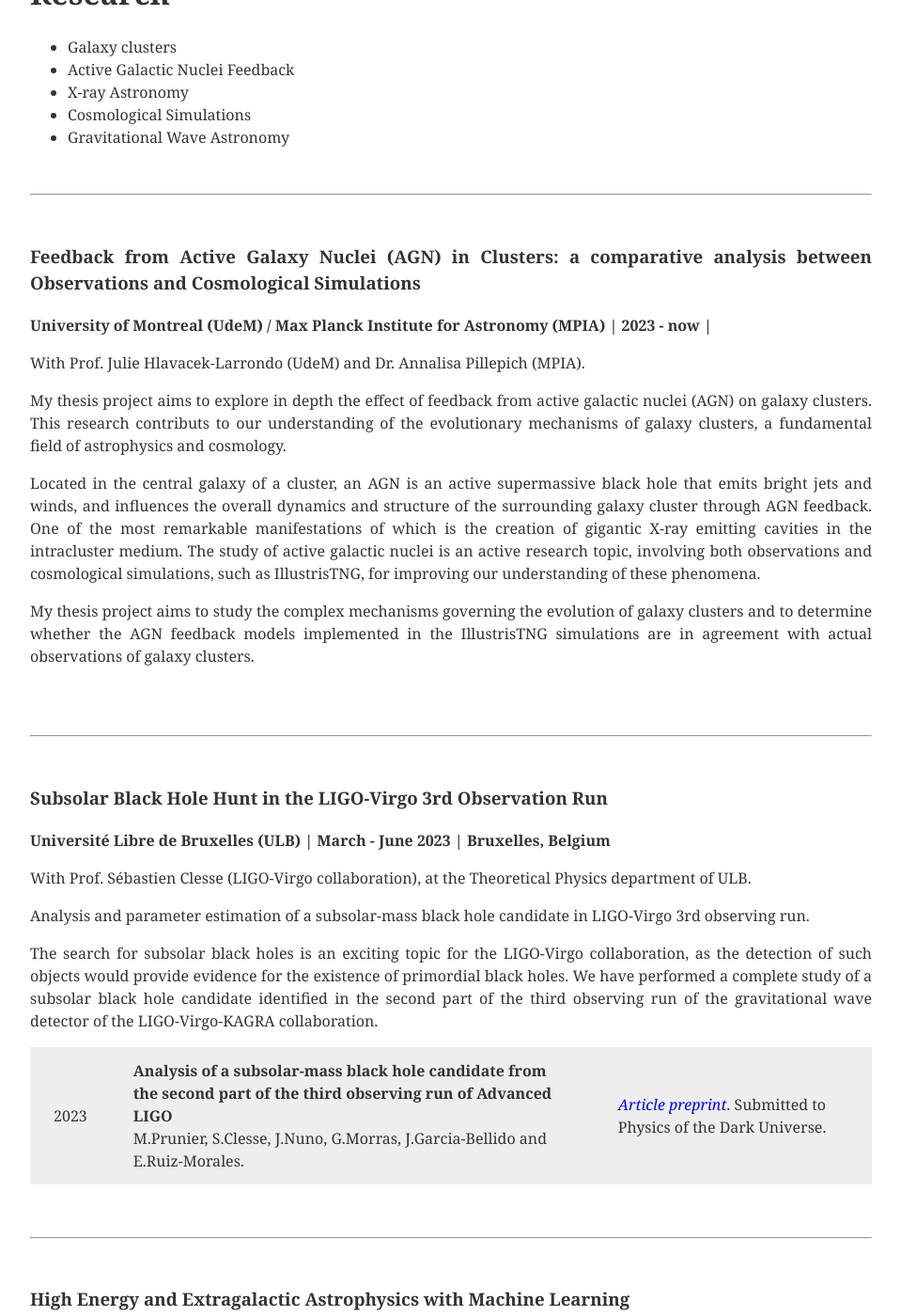
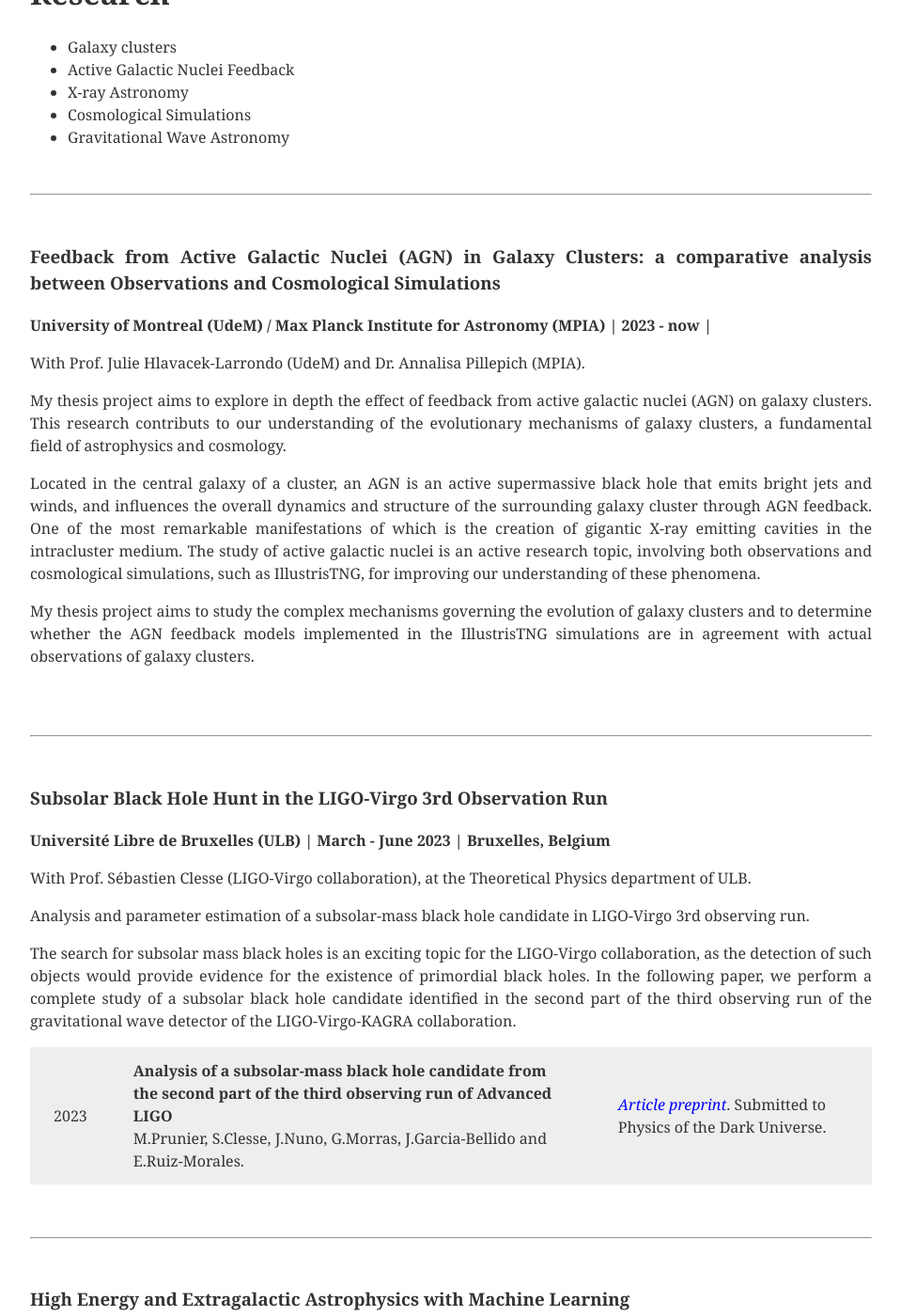
Before and after one commit to MarinePrunier/MarinePrunier.github.io, a Jekyll site: the page built from research.html, in a window 1280 px wide and 1400 px high, scrolled down 483 px. Shown: the whole window at 94% size, without its empty margins (160-1119 px from the left). Built offline with Jekyll 4.4.1, drawn with Linux system fonts in a browser that asks for light colours.

Commit message:
corrections
corr

```diff
--- a/contact.html
+++ b/contact.html
@@ -16,9 +16,6 @@ header-image: /images/main/banderole_contact.JPG
 The best way to reach me is via email: marine.claude.anne.prunier@umontreal.ca
 </p>
 <p>
-You can also contact me at +33640217822
-</p>
-<p>
    <a href="https://www.facebook.com/marine.prupru/" target="_blank"
 style="color: blue; text-decoration: none;"> My Facebook</a>
 </p>
--- a/research.html
+++ b/research.html
@@ -19,7 +19,7 @@ header-image: ../images/main/TNG.jpeg
     <hr>
     <br>
 
-    <h3> Feedback from Active Galaxy Nuclei (AGN) in Clusters: a comparative analysis between Observations and Cosmological Simulations </h3>
+    <h3> Feedback from Active Galactic Nuclei (AGN) in Galaxy Clusters: a comparative analysis between Observations and Cosmological Simulations </h3>
     <p><strong>University of Montreal (UdeM) / Max Planck Institute for Astronomy (MPIA) | 2023 - now |</strong></p>
     <p> With Prof. Julie Hlavacek-Larrondo (UdeM) and Dr. Annalisa Pillepich (MPIA).</p>
     <p>
@@ -48,9 +48,9 @@ header-image: ../images/main/TNG.jpeg
     <p><strong>Université Libre de Bruxelles (ULB) | March - June 2023 | Bruxelles, Belgium </strong></p>
     <p>With Prof. Sébastien Clesse (LIGO-Virgo collaboration), at the Theoretical Physics department of ULB.</p>
     <p>Analysis and parameter estimation of a subsolar-mass black hole candidate in LIGO-Virgo 3rd observing run.</p>
-    <p> The search for subsolar black holes is an exciting topic for the LIGO-Virgo collaboration,
+    <p> The search for subsolar mass black holes is an exciting topic for the LIGO-Virgo collaboration,
     as the detection of such objects would provide evidence for the existence of primordial
-    black holes. We have performed a complete study of a subsolar black hole candidate
+    black holes. In the following paper, we perform a complete study of a subsolar black hole candidate
      identified in the second part of the third observing run of the gravitational wave detector of the LIGO-Virgo-KAGRA collaboration.
     </p>
 <table class="table">
```
